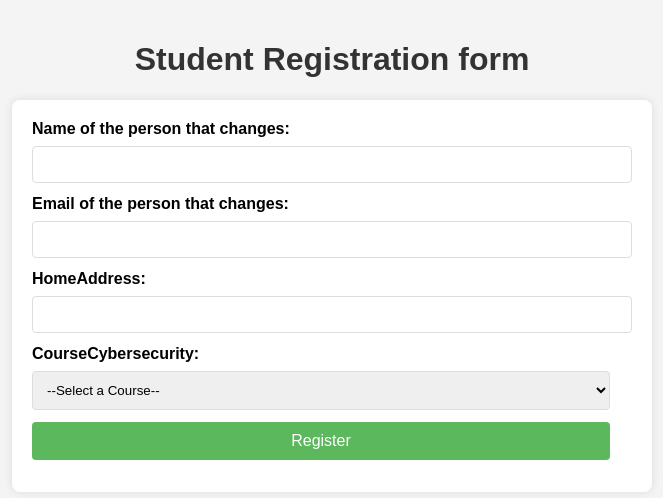
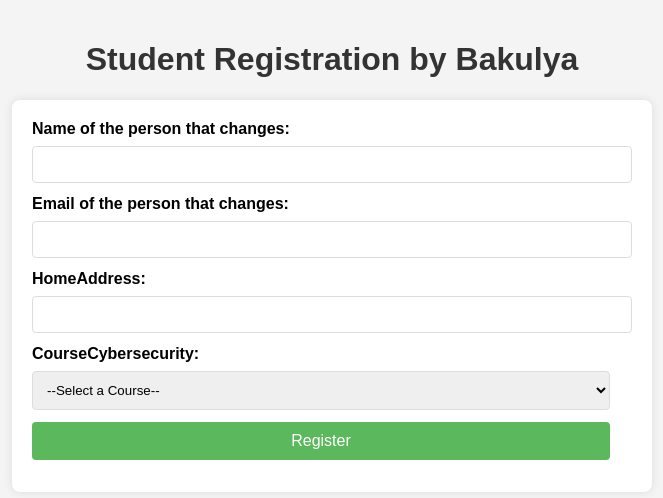
Before and after one commit to Aisalkyn85/devops-bootcamp-project, a website: page public/index.html in a window 1280 px wide. Shown: the whole page, without its empty margins (308-971 px from the left). Drawn offline with Linux system fonts and the light colour scheme.

Commit message:
updating by Bakulya

```diff
--- a/public/index.html
+++ b/public/index.html
@@ -62,7 +62,7 @@
 </head>
 
 <body>
-    <h1>Student Registration form</h1>
+    <h1>Student Registration by Bakulya</h1>
     <form id="registrationForm">
         <label for="name">Name of the person that changes:</label>
         <input type="text" id="name" name="name" required>
```
